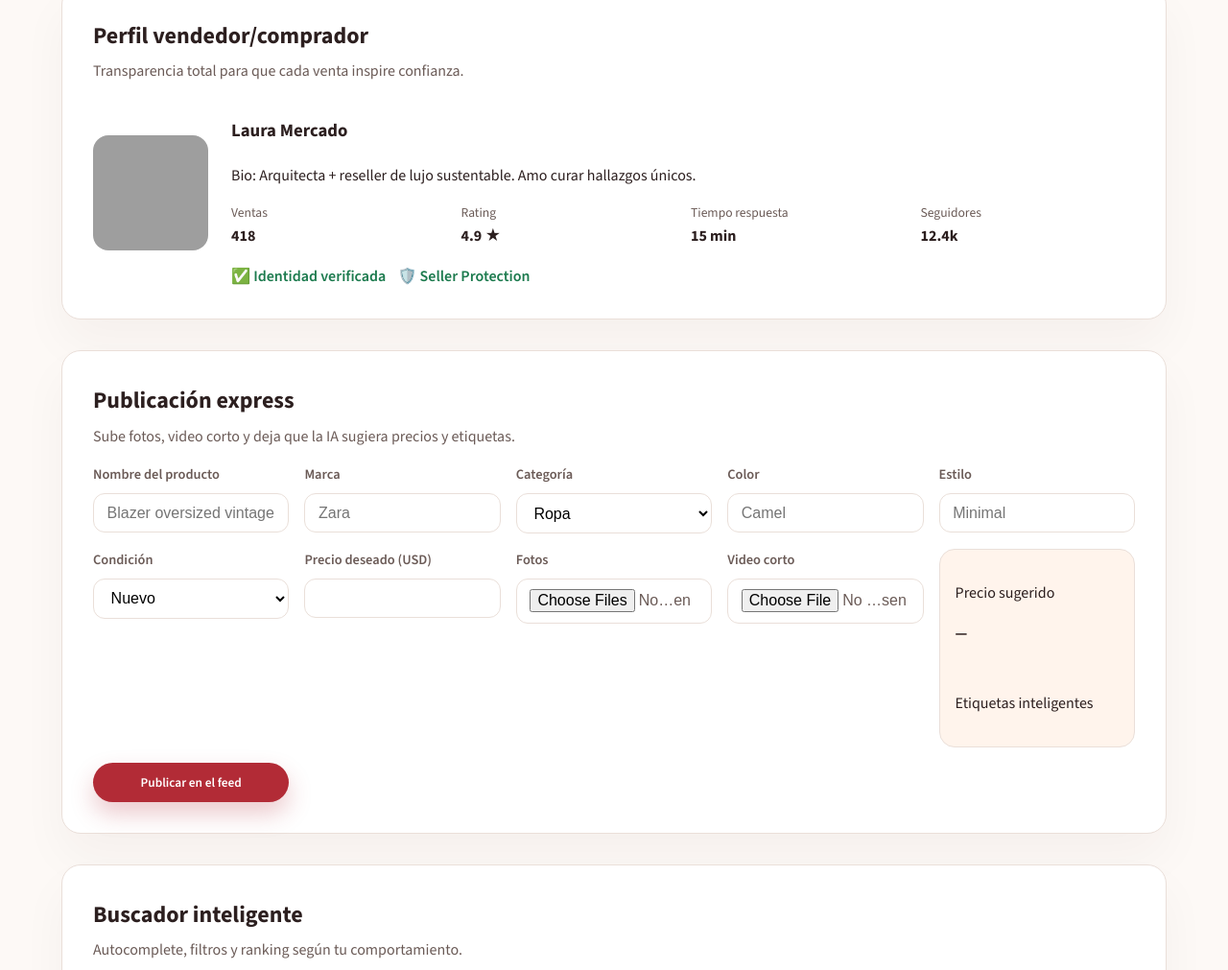
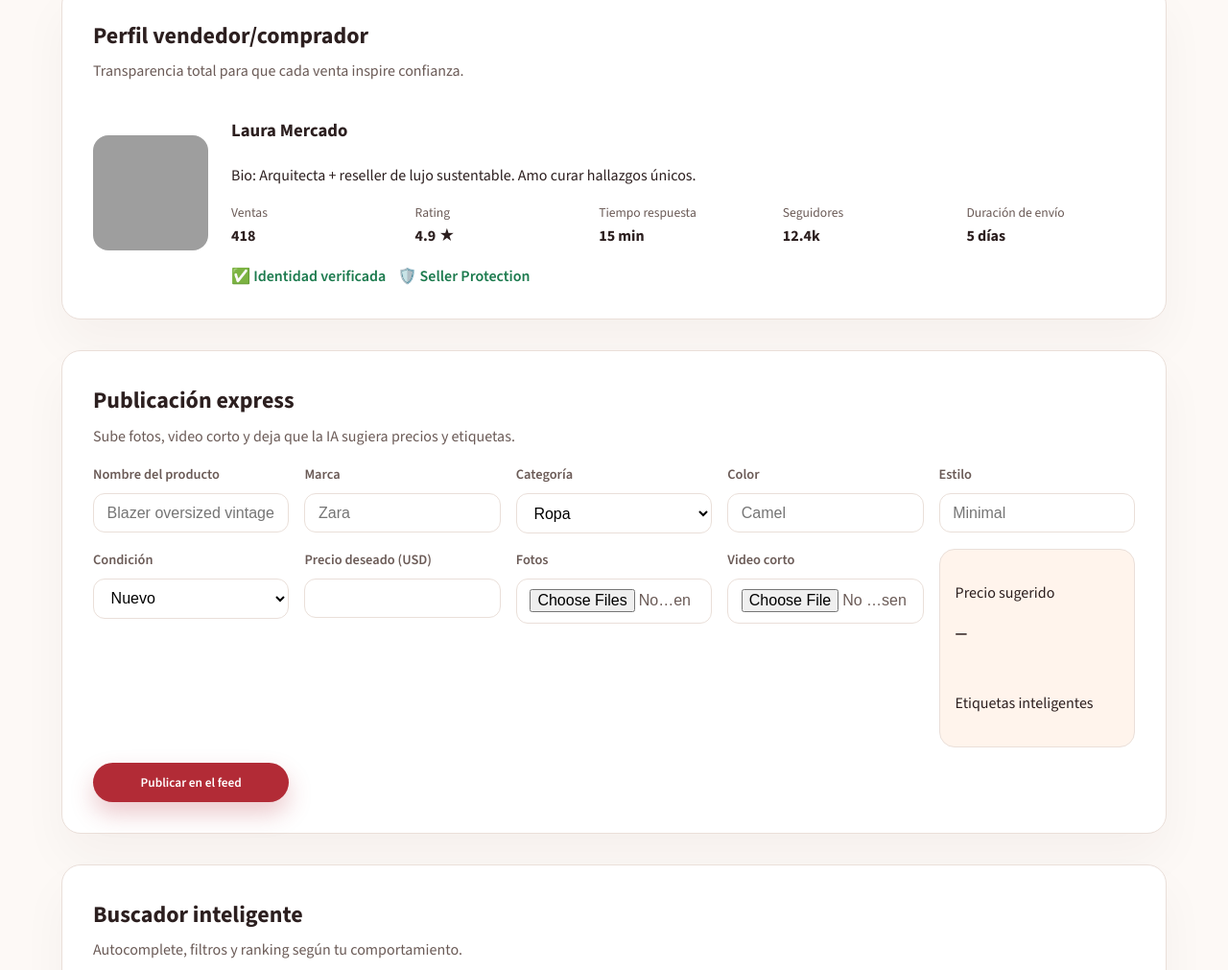
Before and after one commit to valecarrillovillacis/rep1, a plain HTML site: page index.html in a window 1280 px wide. Shown: the part 901-1912 px from the top of the page at 96% size. Drawn offline with nearby package versions, Linux system fonts and the light colour scheme; grey boxes are pictures that could not be loaded.

Commit message:
Add shipping duration stat to profile

```diff
--- a/index.html
+++ b/index.html
@@ -120,6 +120,7 @@
               <div><span>Rating</span><strong>4.9 ★</strong></div>
               <div><span>Tiempo respuesta</span><strong>15 min</strong></div>
               <div><span>Seguidores</span><strong>12.4k</strong></div>
+              <div><span>Duración de envío</span><strong>5 días</strong></div>
             </div>
             <div class="verifications">
               <span>✅ Identidad verificada</span>
```
